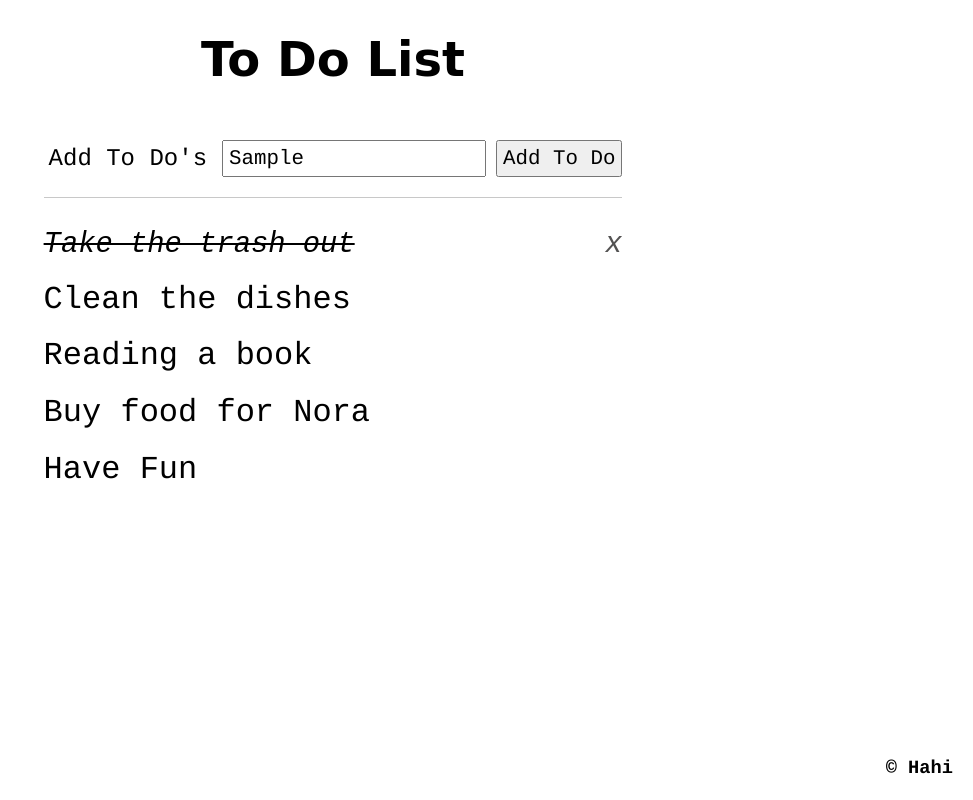
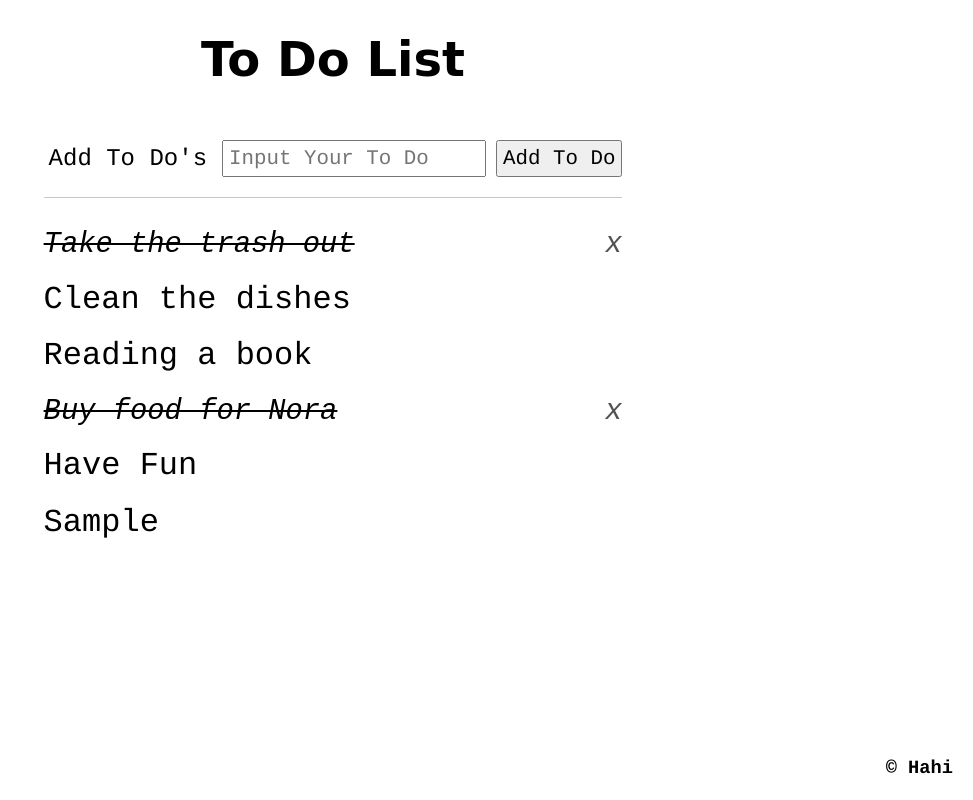
Before and after one commit to Hahiii/to-do-app-vanilla-js, a website: page index.html in a window 1280 px wide. Both pictures are taken after typing "Sample" into the empty fields and a click on the button "Add To Do". Shown: the whole page, without its empty margins (307-1280 px from the left). Drawn offline with nearby package versions, Linux system fonts and the light colour scheme; files that its build step writes are made by us from their sources; a web font is replaced by a local one.

Commit message:
add To Do functionality

```diff
--- a/index.html
+++ b/index.html
@@ -7,20 +7,23 @@
   <link rel="stylesheet" href="node_modules/normalize.css/normalize.css">
   <link href="https://fonts.googleapis.com/css?family=Fredericka+the+Great&display=swap" rel="stylesheet">
   <link rel="stylesheet" href="css/index.css">
+  <script src="script/index.js"></script>
   <title>To Do List</title>
 </head>
 <body>
   <div class="container">
     <header><h1>To Do List</h1></header>
     <main>
-    <div class="input-container"><label for="todo">Add To Do's</label>
+      <form class="input-container">
+        <label for="todo">Add To Do's</label>
         <input type="text" name="todo" placeholder="Input Your To Do">
-    <input type="submit" value="Add To Do"></div>
-    <ul>
+        <input id="submit" type="button" value="Add To Do">
+      </form>
+      <ul id="to-do-list">
         <li><p class="done">Take the trash out</p></li>
         <li><p>Clean the dishes</p></li>
         <li><p>Reading a book</p></li>
-      <li><p>Buy food for Nora</p></li>
+        <li><p class="done">Buy food for Nora</p></li>
         <li><p>Have Fun</p></li>
       </ul>
     </main>
--- /dev/null
+++ b/script/index.js
@@ -0,0 +1,31 @@
+window.addEventListener("DOMContentLoaded", ()=> {
+
+  let toDoList = document.querySelector("#to-do-list");
+  let toDoItems = document.querySelector("#to-do-list").children;
+  let toDoListArr = [];
+  let newItem = "";
+
+  for (let i = 0; i < toDoList.length; i++) {
+    toDoListArr.push(toDoList[i].firstChild.innerText);
+  }
+
+  const addItem = document.querySelector("#submit");
+  addItem.addEventListener("click", addNewItem, false);
+
+  function addNewItem() {
+    let input = document.querySelector("[name=todo]");
+    newItem = input.value;
+    input.value = "";
+    showAddedItem();
+  }
+
+  function showAddedItem() {
+    if (newItem !== "") {
+      toDoListArr.push(newItem)
+      let newItemLi = document.createElement("li");
+      toDoList.appendChild(newItemLi).appendChild(document.createElement("p")).innerText = newItem
+    }
+  }
+
+
+});
```
Lines whose indentation alone changed are shown as unchanged.
